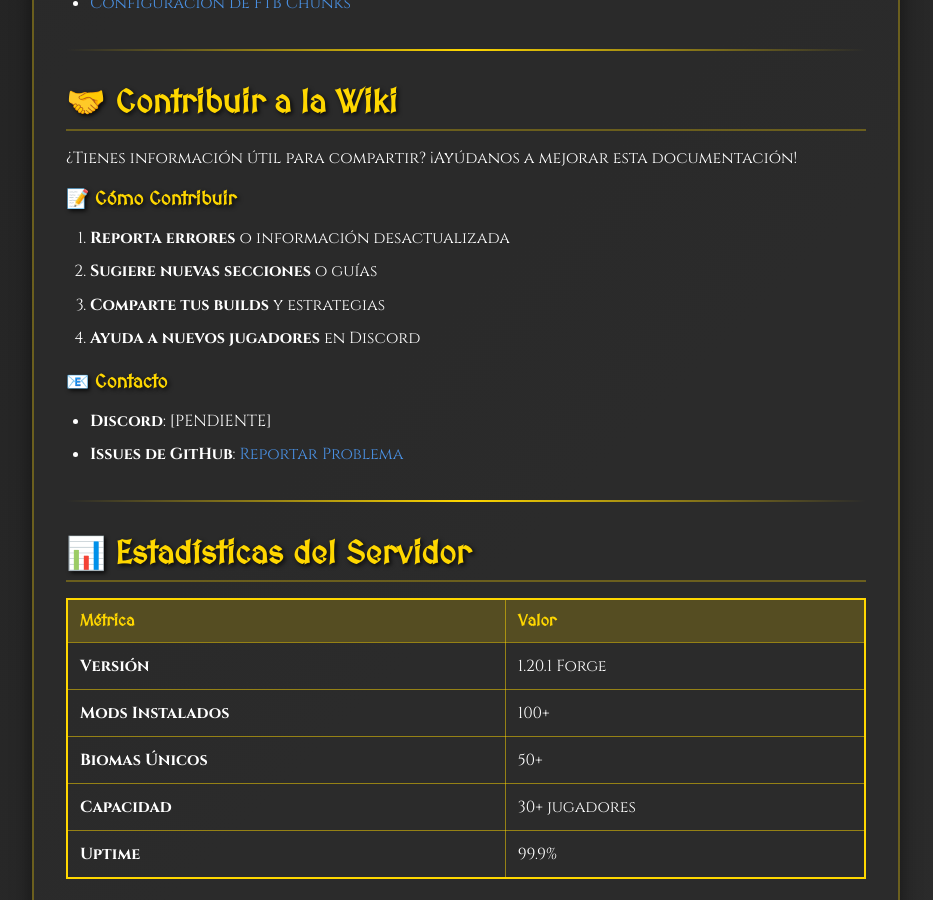
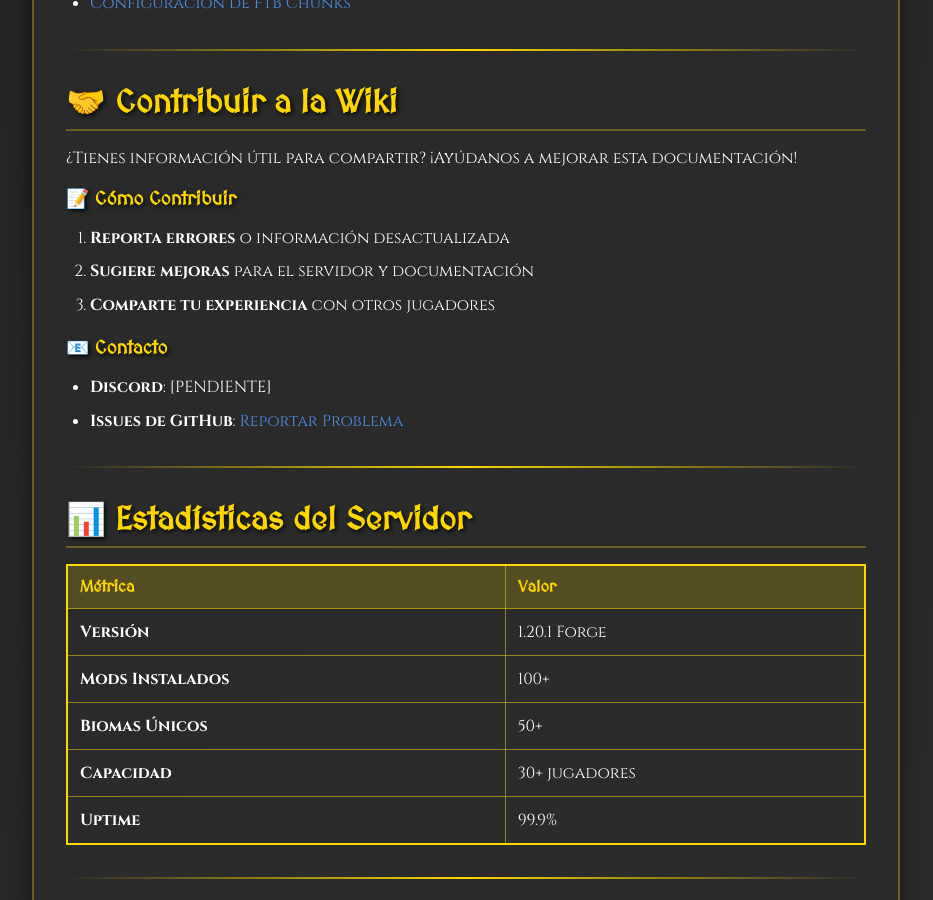
Before and after one commit to evilthork/iberiansmc, a Jekyll site: the page built from index.md, in a window 1280 px wide and 900 px high, scrolled down 3123 px. Shown: the whole window, without its empty margins (174-1107 px from the left). Built offline with Jekyll 4.4.1, drawn with Linux system fonts in a browser that asks for light colours.

Commit message:
Simplificar sección de contribución - más genérico y realista, sin referencia a Discord ni builds específicos

```diff
--- a/index.md
+++ b/index.md
@@ -99,9 +99,8 @@ Esta es la guía completa de nuestro servidor "Mundo de Fantasía y Creación".
 
 ### 📝 Cómo Contribuir
 1. **Reporta errores** o información desactualizada
-2. **Sugiere nuevas secciones** o guías
-3. **Comparte tus builds** y estrategias
-4. **Ayuda a nuevos jugadores** en Discord
+2. **Sugiere mejoras** para el servidor y documentación
+3. **Comparte tu experiencia** con otros jugadores
 
 ### 📧 Contacto
 - **Discord**: [PENDIENTE]
```
Also changed, not shown: README.md.
